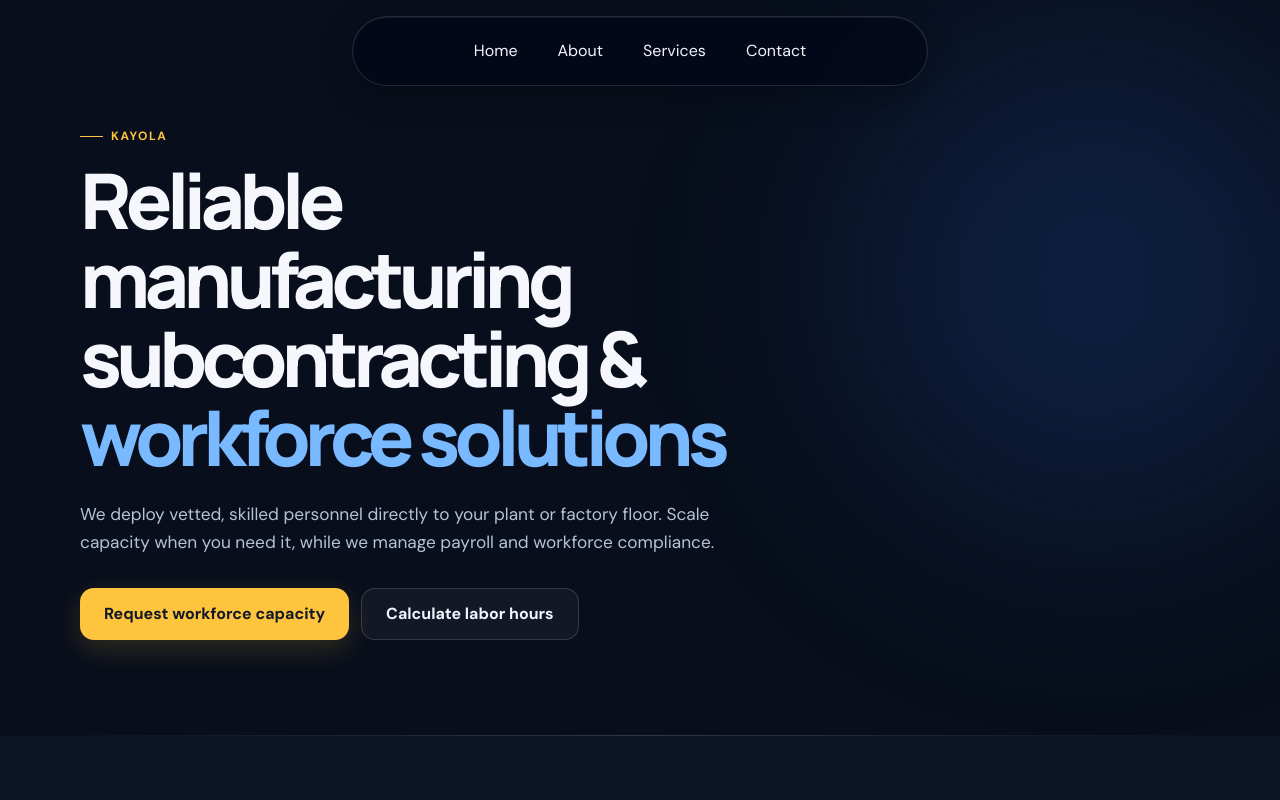
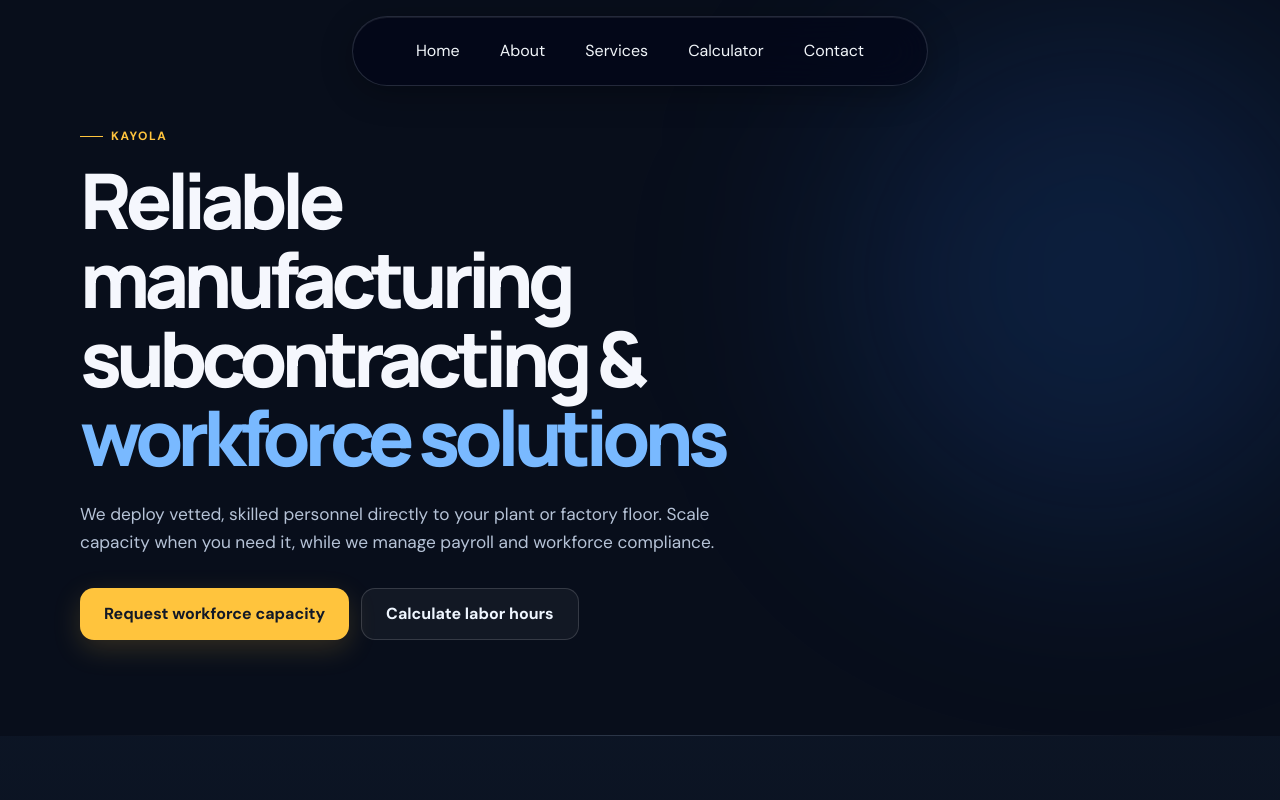
Before and after one commit to JustChiwo/KaYola, a React (Vite) app: page / in a window 1280 px wide. Shown: the top 800 px of the page. Built offline with nearby package versions, Linux system fonts and the light colour scheme.

Commit message:
added calculator navigation to the navbar

```diff
--- a/src/components/Navbar.jsx
+++ b/src/components/Navbar.jsx
@@ -17,6 +17,11 @@ function Navbar() {
             Services
           </a>
         </li>
+         <li>
+          <a className="transition-colors hover:text-accent-blue" href="/#Estimator">
+            Calculator
+          </a>
+        </li>
         <li>
           <a className="transition-colors hover:text-accent-blue" href="/#Contact">
             Contact
```
